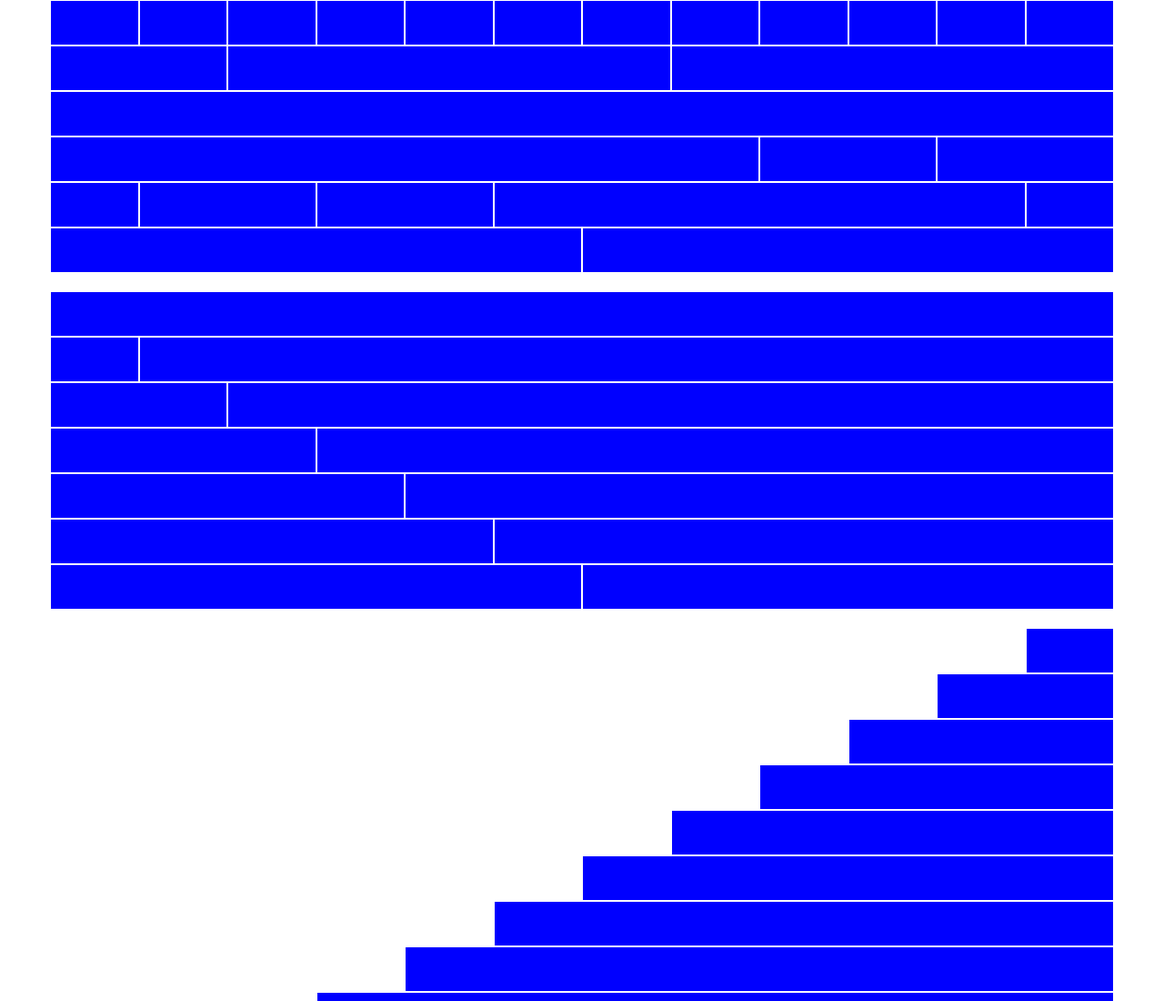
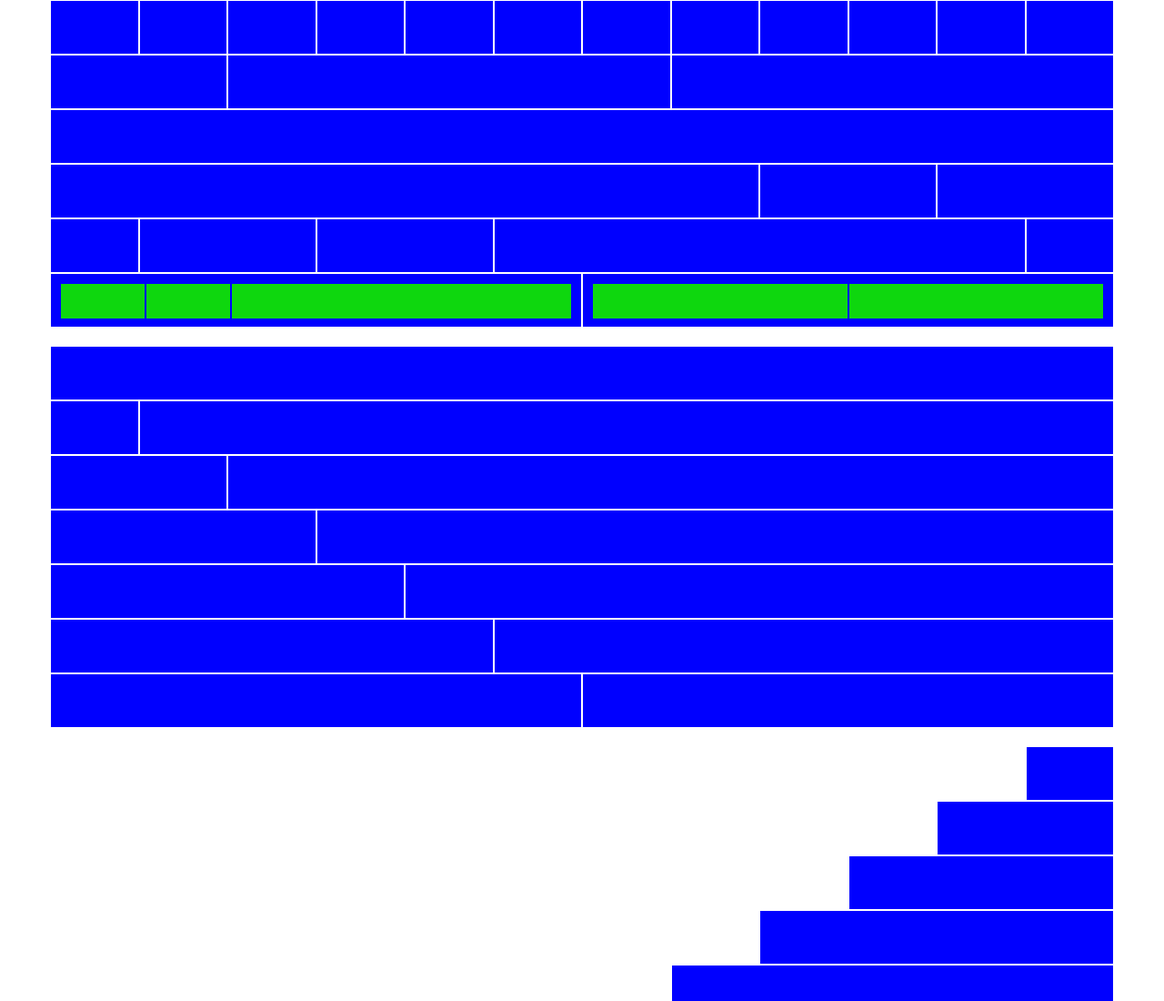
Before and after one commit to SimonaMartinucci/html-css-12bool, a plain HTML site: page index.html in a window 1280 px wide. Shown: the top 1100 px of the page at 91% size. Drawn offline with Linux system fonts and the light colour scheme.

Commit message:
add nested col part 1

```diff
--- a/css/style.css
+++ b/css/style.css
@@ -1,10 +1,25 @@
+.container {
+    margin-bottom: 20px;
+}
+
 /* DEBUG */
 [class*="col-"] {
-    height: 50px;
+    height: 60px;
     background-color: blue;
     border: 1px solid white;
 }
 
-.container {
-    margin-bottom: 20px;
+.box {
+    margin: 10px auto;
 }
+
+.box,
+.box [class*="col-"] {
+    background-color: rgb(14, 215, 14);
+    height: 40px;
+    width: calc(100% - 20px);
+}
+
+.box [class*="col-"] {
+    border: 1px solid blue;
+}
--- a/index.html
+++ b/index.html
@@ -57,8 +57,19 @@
 
         <!-- riga 6 -->
         <div class="row">
-            <div class="col-6"></div>
-            <div class="col-6"></div>
+            <div class="col-6">
+                <div class="row box">
+                    <div class="col-2"></div>
+                    <div class="col-2"></div>
+                    <div class="col-8"></div>
+                </div>
+            </div>
+            <div class="col-6">
+                <div class="row box">
+                    <div class="col-6"></div>
+                    <div class="col-6"></div>
+                </div>
+            </div>
         </div>
     </div>
 
```
